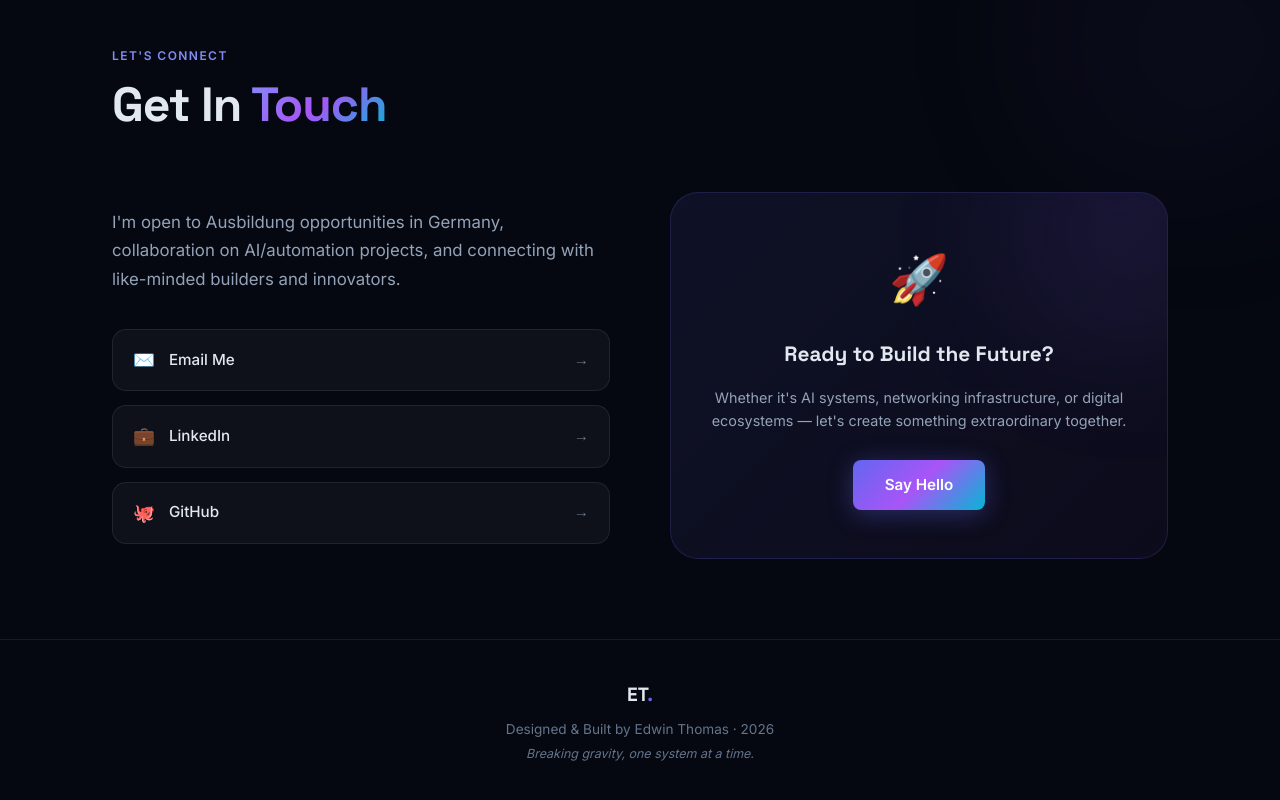
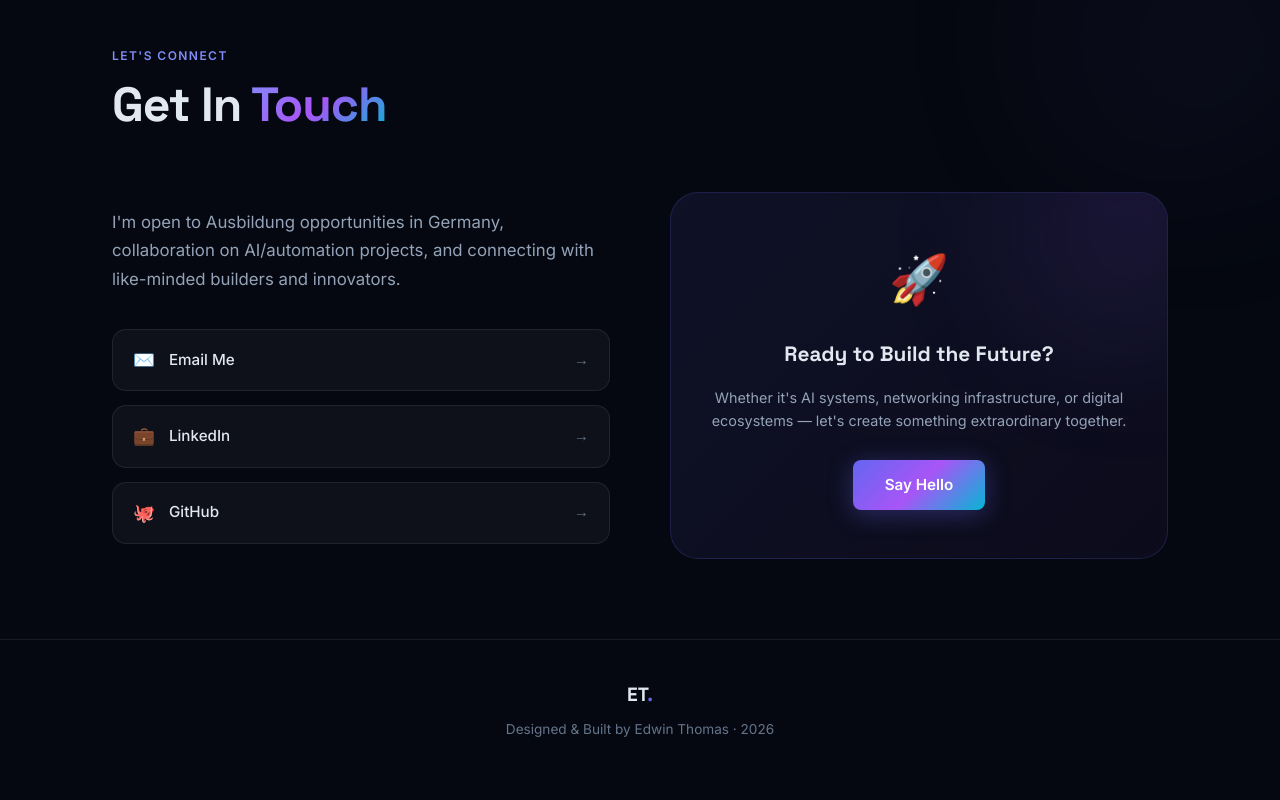
Before and after one commit to edwinthomas-123/Edwin-Thomas, a Next.js app: page / in a window 1280 px wide. Shown: the part 7421-8221 px from the top of the page. Built offline with nearby package versions, Linux system fonts and the light colour scheme.

Commit message:
Update to github

```diff
--- a/app/components/Contact.tsx
+++ b/app/components/Contact.tsx
@@ -138,9 +138,7 @@ export default function Contact() {
                         ET<span style={{ color: "var(--clr-primary)" }}>.</span>
                     </div>
                     <p style={{ color: "var(--clr-text-dim)", fontSize: "0.85rem" }}>Designed &amp; Built by Edwin Thomas · 2026</p>
-                    <p style={{ color: "var(--clr-text-dim)", fontSize: "0.78rem", fontStyle: "italic", marginTop: "4px" }}>
-                        Breaking gravity, one system at a time.
-                    </p>
+
                 </div>
             </div>
 
```
